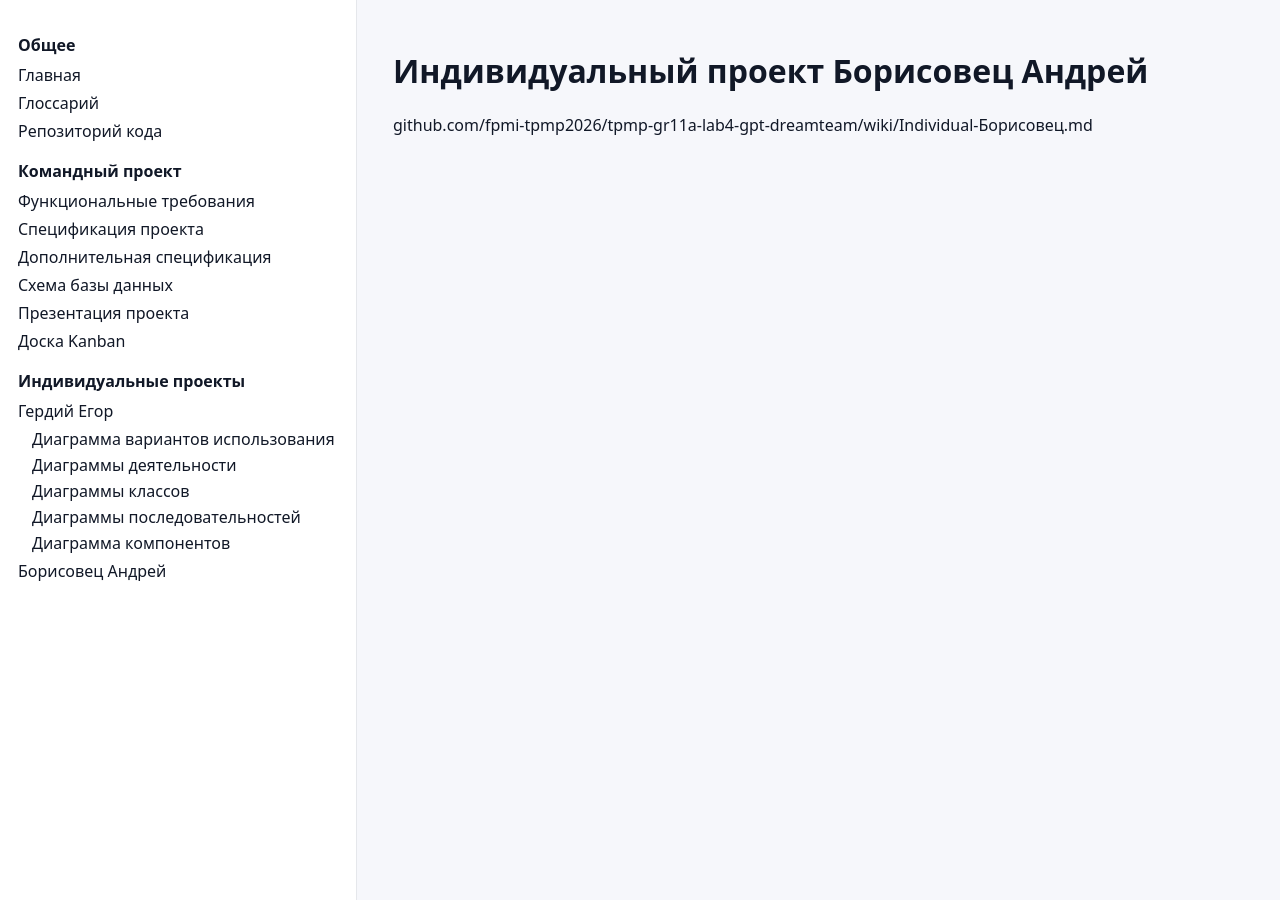
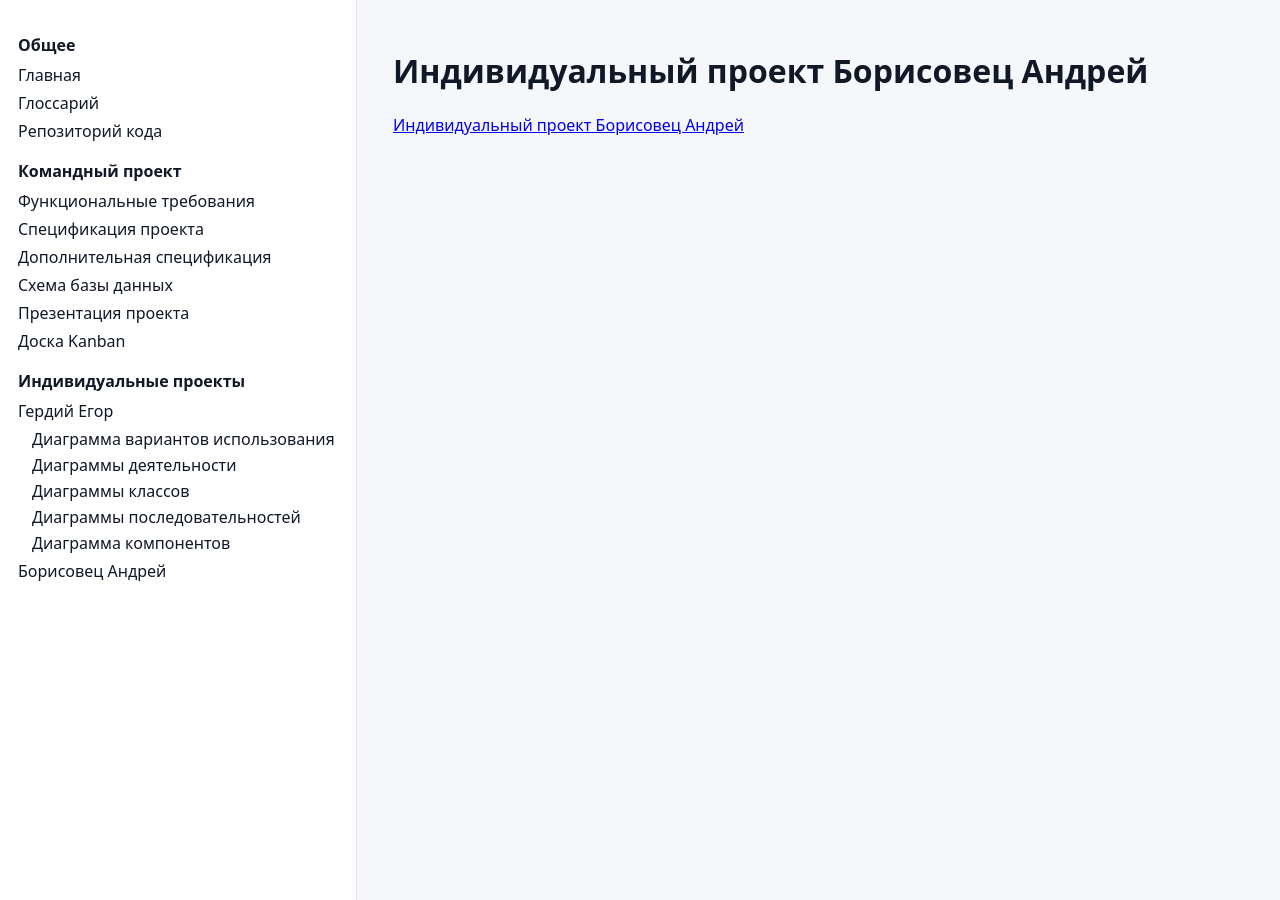
Before and after one commit to VerogoR/tpmp-gr11-lab4-GPT-Dreamteam, a Jekyll site: the page built from docs/Individual-Borisovets.md, in a window 1280 px wide and 900 px high. Built offline with Jekyll 4.4.1, drawn with Linux system fonts in a browser that asks for light colours; our own code applies the rules of GitHub Pages for plain Markdown files.

Commit message:
Update link format in Individual-Borisovets.md

```diff
--- a/docs/Individual-Borisovets.md
+++ b/docs/Individual-Borisovets.md
@@ -4,4 +4,4 @@ layout: page
 
 # Индивидуальный проект Борисовец Андрей
 
-github.com/fpmi-tpmp2026/tpmp-gr11a-lab4-gpt-dreamteam/wiki/Individual-Борисовец.md
+[Индивидуальный проект Борисовец Андрей](https://github.com/fpmi-tpmp2026/tpmp-gr11a-lab4-gpt-dreamteam/wiki/Individual-%D0%91%D0%BE%D1%80%D0%B8%D1%81%D0%BE%D0%B2%D0%B5%D1%86.md)
```
